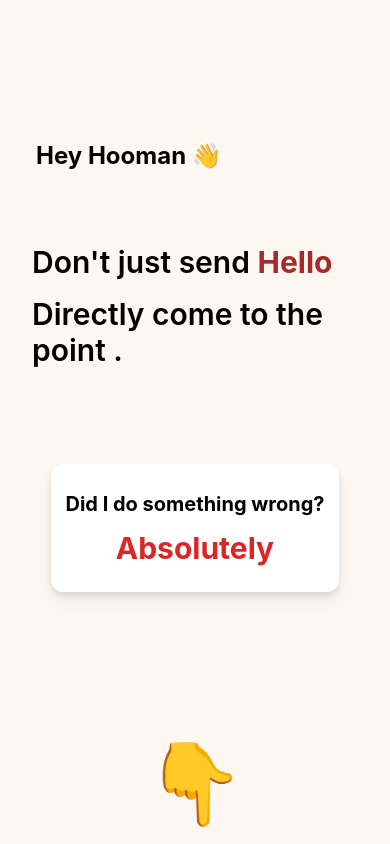
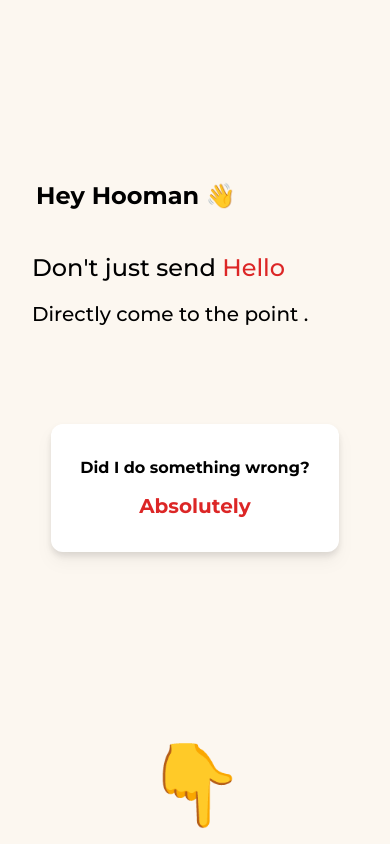
Before and after one commit to betaoverflow/hi-breaker, a Next.js app: page / in a window 390 px wide. Shown: the top 844 px of the page. Built offline with nearby package versions, Linux system fonts and the light colour scheme.

Commit message:
Feat: more responsive
Signed-off-by: Aabhas <aabhassao0@gmail.com>

```diff
--- a/components/Card.tsx
+++ b/components/Card.tsx
@@ -3,8 +3,12 @@ import React from "react";
 const Card = () => {
   return (
     <div className="drop-shadow-lg w-72 h-32 md:w-96 md:h-40 bg-white flex flex-col mx-auto justify-center rounded-xl text-center">
-      <h1 className="font-bold text-xl">Did I do something wrong?</h1>
-      <p className="text-3xl font-bold mt-3 text-red-600">Absolutely</p>
+      <h1 className="font-bold text-md md:text-xl">
+        Did I do something wrong?
+      </h1>
+      <p className="text-xl md:text-3xl font-bold mt-3 text-red-600">
+        Absolutely
+      </p>
     </div>
   );
 };
--- a/components/Flag.tsx
+++ b/components/Flag.tsx
@@ -7,7 +7,7 @@ const Flag = () => {
       <p className="text-2xl md:text-4xl font-bold text-center">
         What made him send you here?{" "}
       </p>
-      <div className="mt-24 md:w-3/5 mx-auto grid grid-cols-1 md:grid-cols-2 gap-y-4">
+      <div className="mt-24 w-fit mx-auto grid grid-cols-1 md:grid-cols-2 gap-y-4 gap-x-4">
         <Card />
         <Card />
         <Card />
--- a/components/Hero.tsx
+++ b/components/Hero.tsx
@@ -3,15 +3,15 @@ import Card from "./Card";
 
 const Hero = () => {
   return (
-    <div className="h-screen flex flex-col justify-center py-18 md:w-5/6 mx-auto">
+    <div className="h-screen flex flex-col justify-center py-18 md:w-4/6 mx-auto">
       <div className="my-auto flex flex-col">
-        <p className="text-2xl md:text-4xl my-2 ml-1 font-bold">
+        <p className="text-2xl md:text-5xl my-2 ml-1 font-bold">
           Hey Hooman 👋
         </p>
-        <p className="text-3xl md:text-7xl font-semibold mt-16">
-          Don't just send <span className={styles.highlight}>Hello</span>
+        <p className="text-2xl md:text-8xl font-medium mt-8 md:mt-24">
+          Don't just send <span className="text-red-600">Hello</span>
         </p>
-        <p className="text-3xl md:text-7xl font-semibold mt-4 mb-24">
+        <p className="text-xl md:text-8xl font-medium mt-4 md:mt-16 mb-24">
           Directly come to the point <span className="">.</span>
         </p>
         <Card />
--- a/pages/index.tsx
+++ b/pages/index.tsx
@@ -19,6 +19,7 @@ const Home: NextPage = () => {
       <Flag />
       <Social />
       <Chat />
+      <Chat />
       <Footer />
     </div>
   );
--- a/styles/globals.scss
+++ b/styles/globals.scss
@@ -1,13 +1,14 @@
 @tailwind base;
 @tailwind components;
 @tailwind utilities;
+@import url("https://fonts.googleapis.com/css2?family=Montserrat:wght@400;500;600;700;800;900&display=swap");
 
 html,
 body {
   padding: 0;
   margin: 0;
-  font-family: -apple-system, BlinkMacSystemFont, Segoe UI, Roboto, Oxygen,
-    Ubuntu, Cantarell, Fira Sans, Droid Sans, Helvetica Neue, sans-serif;
+  font-family: montserrat, -apple-system, BlinkMacSystemFont, Segoe UI, Roboto,
+    Oxygen, Ubuntu, Cantarell, Fira Sans, Droid Sans, Helvetica Neue, sans-serif;
   background-color: rgb(252, 247, 240);
 }
 
```
